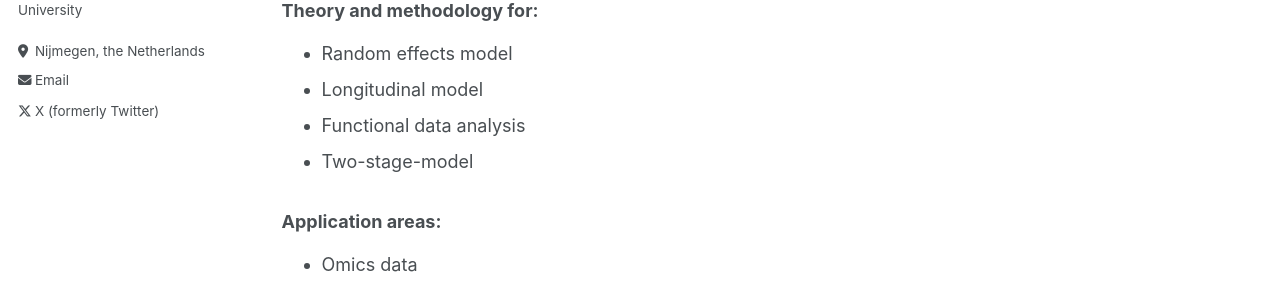
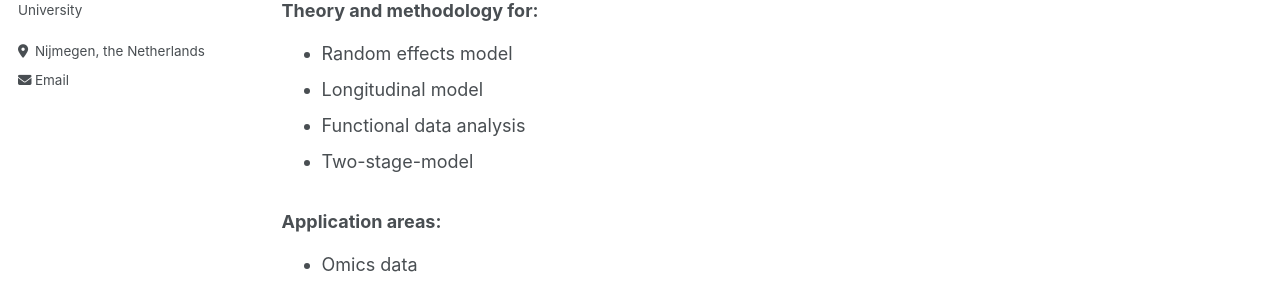
Before and after one commit to heli-math/heli-math.github.io, a Jekyll site: the page built from _pages/about.md, in a window 1280 px wide. Shown: the part 302-593 px from the top of the page. Built offline with Jekyll 4.4.1, drawn with Linux system fonts in a browser that asks for light colours.

Commit message:
Update _config.yml

```diff
--- a/_config.yml
+++ b/_config.yml
@@ -64,7 +64,7 @@ author:
   steam            : # Username
   telegram         : # URL
   tumblr           : # Username
-  twitter          : "UniofOxford"  # Replace this with your X / Twitter handle
+  twitter          : # "UniofOxford"  # Replace this with your X / Twitter handle
   vine             : # Username
   weibo            : # Username
   wikipedia        : # Username
```
